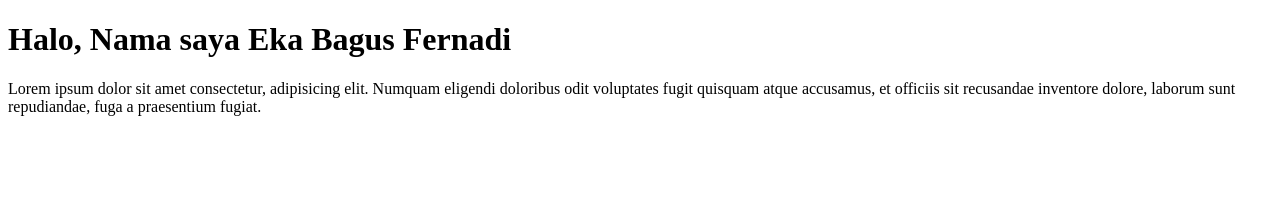
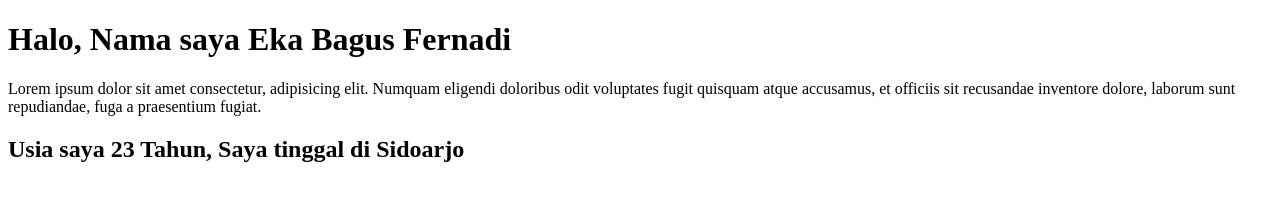
Before and after one commit to ekabagusfernadi/push-repo, a plain HTML site: page index.html in a window 1280 px wide. Drawn offline with Linux system fonts and the light colour scheme.

Commit message:
menambahkan info usia dan tempat tinggal

```diff
--- a/index.html
+++ b/index.html
@@ -11,5 +11,6 @@
     <p>
       Lorem ipsum dolor sit amet consectetur, adipisicing elit. Numquam eligendi doloribus odit voluptates fugit quisquam atque accusamus, et officiis sit recusandae inventore dolore, laborum sunt repudiandae, fuga a praesentium fugiat.
     </p>
+    <h2>Usia saya 23 Tahun, Saya tinggal di Sidoarjo</h2>
   </body>
 </html>
```
